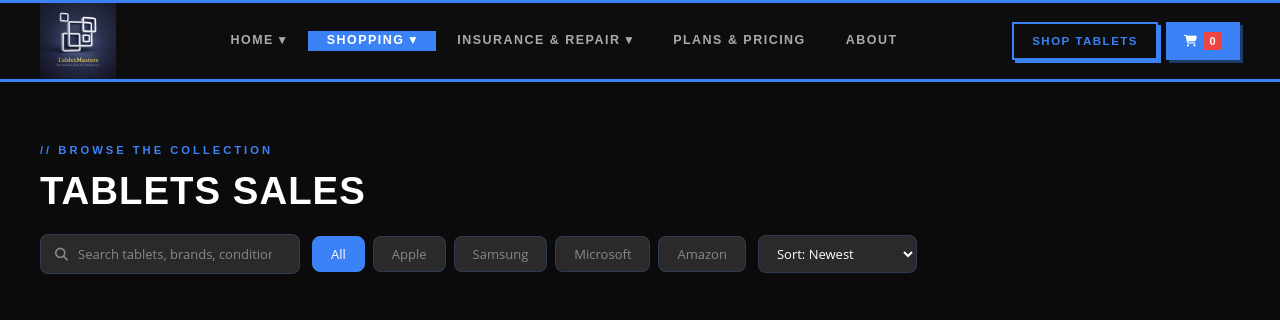
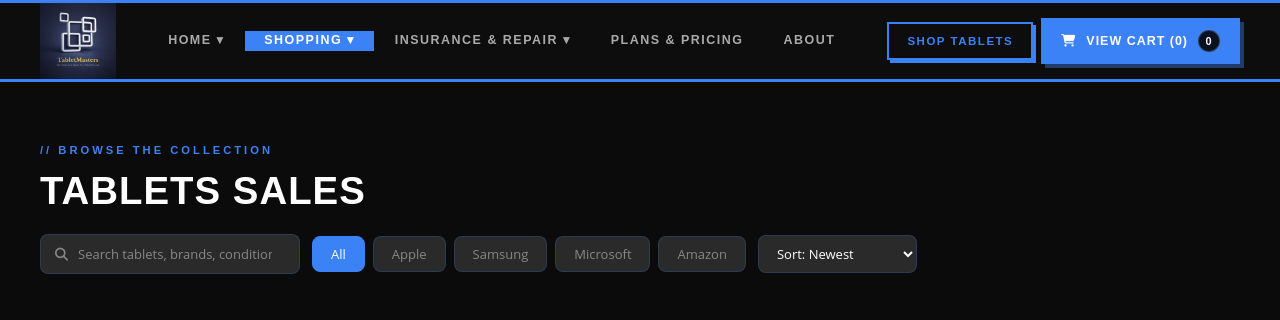
Before and after one commit to ShannenJael/TabletMasters, a PHP site: page /shop.php in a window 1280 px wide. Shown: the top 320 px of the page. Run offline with PHP 8.4, Linux system fonts and the light colour scheme.

Commit message:
Improve cart visibility and discovery

```diff
--- a/assets/css/style.css
+++ b/assets/css/style.css
@@ -228,20 +228,20 @@ body {
   display:        inline-flex;
   align-items:    center;
   justify-content:center;
-  gap:            6px;
+  gap:            10px;
   background:     var(--blue);
   color:          #fff;
   border:         2px solid var(--blue);
   border-radius:  0;
-  padding:        8px 16px;
+  padding:        10px 18px;
   font-family:    var(--display);
-  font-size:      0.72rem;
+  font-size:      0.78rem;
   font-weight:    700;
   letter-spacing: 1px;
   text-transform: uppercase;
   cursor:         pointer;
   transition:     background 0.15s, color 0.15s, box-shadow 0.15s;
-  box-shadow:     3px 3px 0 rgba(59,130,246,0.4);
+  box-shadow:     4px 4px 0 rgba(59,130,246,0.4);
 }
 .nav-cart:hover {
   background: transparent;
@@ -249,16 +249,23 @@ body {
   box-shadow: none;
 }
 
+.nav-cart-text {
+  white-space: nowrap;
+}
+
 .cart-badge {
-  background:     #EF4444;
-  border-radius:  0;
-  width:          18px;
-  height:         18px;
+  min-width:      22px;
+  height:         22px;
+  padding:        0 6px;
+  background:     #08111f;
+  border:         1px solid rgba(255,255,255,0.18);
+  border-radius:  999px;
   font-size:      11px;
   font-weight:    700;
   display:        inline-flex;
   align-items:    center;
   justify-content:center;
+  color:          #fff;
 }
 
 /* Mobile hamburger */
--- a/assets/js/main.js
+++ b/assets/js/main.js
@@ -1,9 +1,8 @@
-/* ── TABLET MASTERS — main.js ── */
+/* Tablet Masters - main.js */
 
-// ── CART (localStorage) ──────────────────────────────────────────
 function getCart() {
   try { return JSON.parse(localStorage.getItem('tm_cart') || '[]'); }
-  catch(e) { return []; }
+  catch (e) { return []; }
 }
 
 function saveCart(cart) {
@@ -12,50 +11,82 @@ function saveCart(cart) {
 
 function addToCart(product) {
   var cart = getCart();
-  var existing = cart.find(function(i){ return i.id === product.id; });
+  var existing = cart.find(function(item) { return item.id === product.id; });
+
   if (existing) {
     existing.qty += 1;
   } else {
-    cart.push({ id: product.id, name: product.name, brand: product.brand, price: product.price, emoji: product.emoji, qty: 1 });
+    cart.push({
+      id: product.id,
+      name: product.name,
+      brand: product.brand,
+      price: product.price,
+      emoji: product.emoji,
+      qty: 1
+    });
   }
+
   saveCart(cart);
   updateCartBadge();
   renderCartItems();
-  showToast('✓ ' + product.name + ' added to cart');
+  showToast(product.name + ' added to cart.', 'View Cart', openCart);
+
+  if (!sessionStorage.getItem('tm_cart_guided_opened')) {
+    sessionStorage.setItem('tm_cart_guided_opened', '1');
+    openCart();
+  }
 }
 
 function adjustQty(id, delta) {
   var cart = getCart();
-  cart = cart.map(function(i){
-    if (i.id === id) return Object.assign({}, i, { qty: i.qty + delta });
-    return i;
-  }).filter(function(i){ return i.qty > 0; });
+  cart = cart.map(function(item) {
+    if (item.id === id) return Object.assign({}, item, { qty: item.qty + delta });
+    return item;
+  }).filter(function(item) {
+    return item.qty > 0;
+  });
+
   saveCart(cart);
   updateCartBadge();
   renderCartItems();
 }
 
 function removeItem(id) {
-  var cart = getCart().filter(function(i){ return i.id !== id; });
+  var cart = getCart().filter(function(item) { return item.id !== id; });
   saveCart(cart);
   updateCartBadge();
   renderCartItems();
 }
 
 function updateCartBadge() {
-  var cart  = getCart();
-  var count = cart.reduce(function(s, i){ return s + i.qty; }, 0);
+  var cart = getCart();
+  var count = cart.reduce(function(sum, item) { return sum + item.qty; }, 0);
+  var total = cart.reduce(function(sum, item) { return sum + item.price * item.qty; }, 0);
+
   var badge = document.getElementById('cart-badge');
   if (badge) badge.textContent = count;
+
+  var buttonLabel = document.getElementById('cart-button-label');
+  if (buttonLabel) buttonLabel.textContent = 'View Cart (' + count + ')';
+
+  var prompt = document.getElementById('cart-prompt');
+  if (prompt) prompt.hidden = count === 0;
+
+  var promptSummary = document.getElementById('cart-prompt-summary');
+  if (promptSummary) {
+    promptSummary.textContent = count === 1
+      ? '1 item | ' + fmtPrice(total)
+      : count + ' items | ' + fmtPrice(total);
+  }
 }
 
-function fmtPrice(p) {
-  return '$' + parseFloat(p).toFixed(2);
+function fmtPrice(price) {
+  return '$' + parseFloat(price).toFixed(2);
 }
 
 function renderCartItems() {
   var container = document.getElementById('cart-items');
-  var footer    = document.getElementById('cart-footer');
+  var footer = document.getElementById('cart-footer');
   if (!container) return;
 
   var cart = getCart();
@@ -63,10 +94,14 @@ function renderCartItems() {
   if (cart.length === 0) {
     container.innerHTML =
       '<div class="cart-empty">' +
-        '<div class="cart-empty-icon">🛒</div>' +
+        '<div class="cart-empty-icon">Cart</div>' +
         '<div>Your cart is empty</div>' +
       '</div>';
+
     if (footer) footer.style.display = 'none';
+
+    var emptyUpsell = document.getElementById('cart-upsell');
+    if (emptyUpsell) emptyUpsell.style.display = 'none';
     return;
   }
 
@@ -79,42 +114,43 @@ function renderCartItems() {
           '<div class="cart-item-name">' + escHtml(item.name) + '</div>' +
           '<div class="cart-item-price">' + fmtPrice(item.price) + '</div>' +
           '<div class="cart-item-qty">' +
-            '<button class="qty-btn" onclick="adjustQty(' + item.id + ', -1)">−</button>' +
+            '<button class="qty-btn" onclick="adjustQty(' + item.id + ', -1)">-</button>' +
             '<span class="qty-num">' + item.qty + '</span>' +
             '<button class="qty-btn" onclick="adjustQty(' + item.id + ', 1)">+</button>' +
           '</div>' +
         '</div>' +
-        '<button class="cart-remove" onclick="removeItem(' + item.id + ')">✕</button>' +
+        '<button class="cart-remove" onclick="removeItem(' + item.id + ')">x</button>' +
       '</div>';
   });
   container.innerHTML = html;
 
   if (footer) {
-    var total = cart.reduce(function(s, i){ return s + i.price * i.qty; }, 0);
+    var total = cart.reduce(function(sum, item) { return sum + item.price * item.qty; }, 0);
     footer.style.display = '';
     var totalEl = document.getElementById('cart-total');
-    if (totalEl) totalEl.textContent = '$' + total.toFixed(2);
+    if (totalEl) totalEl.textContent = fmtPrice(total);
   }
 
   var upsell = document.getElementById('cart-upsell');
-  if (upsell) upsell.style.display = cart.length > 0 ? '' : 'none';
+  if (upsell) upsell.style.display = '';
 }
 
 function escHtml(str) {
-  var d = document.createElement('div');
-  d.appendChild(document.createTextNode(str));
-  return d.innerHTML;
+  var div = document.createElement('div');
+  div.appendChild(document.createTextNode(str));
+  return div.innerHTML;
 }
 
-// ── STRIPE CHECKOUT ──────────────────────────────────────────────
 function stripeCheckout() {
   var cart = getCart();
   if (cart.length === 0) return;
 
   var btn = document.getElementById('checkout-btn');
-  if (btn) { btn.disabled = true; btn.textContent = 'Redirecting...'; }
+  if (btn) {
+    btn.disabled = true;
+    btn.textContent = 'Redirecting...';
+  }
 
-  // Submit as a standard form POST to avoid ModSecurity JSON blocking
   var form = document.createElement('form');
   form.method = 'POST';
   form.action = '/checkout.php';
@@ -123,10 +159,11 @@ function stripeCheckout() {
   var input = document.createElement('input');
   input.type = 'hidden';
   input.name = 'cart';
-  input.value = JSON.stringify(cart.map(function(i){ return { id: i.id, qty: i.qty }; }));
+  input.value = JSON.stringify(cart.map(function(item) {
+    return { id: item.id, qty: item.qty };
+  }));
   form.appendChild(input);
 
-  // Include selected insurance plan
   var planInput = document.createElement('input');
   planInput.type = 'hidden';
   planInput.name = 'insurance_plan';
@@ -138,7 +175,6 @@ function stripeCheckout() {
   form.submit();
 }
 
-// ── CART DRAWER ──────────────────────────────────────────────────
 function openCart() {
   renderCartItems();
   document.getElementById('cart-drawer').classList.add('open');
@@ -152,27 +188,43 @@ function closeCart() {
   document.body.style.overflow = '';
 }
 
-// ── TOAST ────────────────────────────────────────────────────────
 var toastTimer = null;
-function showToast(msg) {
+function showToast(message, actionLabel, actionHandler) {
   var toast = document.getElementById('toast');
   if (!toast) return;
-  toast.textContent = msg;
+
+  toast.innerHTML = '';
+
+  var text = document.createElement('span');
+  text.className = 'toast-message';
+  text.textContent = message;
+  toast.appendChild(text);
+
+  if (actionLabel && typeof actionHandler === 'function') {
+    var action = document.createElement('button');
+    action.type = 'button';
+    action.className = 'toast-action';
+    action.textContent = actionLabel;
+    action.addEventListener('click', function() {
+      actionHandler();
+      toast.classList.remove('visible');
+    });
+    toast.appendChild(action);
+  }
+
   toast.classList.add('visible');
   clearTimeout(toastTimer);
-  toastTimer = setTimeout(function(){
+  toastTimer = setTimeout(function() {
     toast.classList.remove('visible');
   }, 2800);
 }
 
-// ── BRAND FILTER (shop page) ─────────────────────────────────────
 function filterBrand(brand) {
   if (typeof window.TM_ACTIVE_BRAND !== 'undefined') {
     window.TM_ACTIVE_BRAND = brand;
   }
 
-  // Update active tab
-  document.querySelectorAll('.brand-tab').forEach(function(btn){
+  document.querySelectorAll('.brand-tab').forEach(function(btn) {
     btn.classList.toggle('active', btn.dataset.brand === brand);
   });
 
@@ -181,8 +233,7 @@ function filterBrand(brand) {
     return;
   }
 
-  // Fallback for pages that only use brand filtering
-  document.querySelectorAll('.product-card[data-brand]').forEach(function(card){
+  document.querySelectorAll('.product-card[data-brand]').forEach(function(card) {
     var show = brand === 'All' || card.dataset.brand === brand;
     card.style.display = show ? '' : 'none';
   });
@@ -193,21 +244,20 @@ function getInitialShopBrand() {
   var brand = params.get('brand');
   if (!brand) return 'All';
 
-  var isValid = Array.from(document.querySelectorAll('.brand-tab')).some(function(btn){
+  var isValid = Array.from(document.querySelectorAll('.brand-tab')).some(function(btn) {
     return btn.dataset.brand === brand;
   });
 
   return isValid ? brand : 'All';
 }
 
-// ── VIDEO PLAY/PAUSE ──────────────────────────────────────────────
 function initVideo() {
-  var video   = document.getElementById('hero-video');
+  var video = document.getElementById('hero-video');
   var playBtn = document.getElementById('video-play-btn');
   if (!video || !playBtn) return;
 
   function updateBtn() {
-    playBtn.textContent = video.paused ? '▶' : '⏸';
+    playBtn.textContent = video.paused ? 'Play' : 'Pause';
     if (!video.paused) {
       playBtn.classList.add('hidden');
     }
@@ -215,56 +265,53 @@ function initVideo() {
 
   var wrapper = video.closest('.video-wrapper');
   if (wrapper) {
-    wrapper.addEventListener('mouseenter', function(){
+    wrapper.addEventListener('mouseenter', function() {
       playBtn.classList.remove('hidden');
     });
-    wrapper.addEventListener('mouseleave', function(){
+    wrapper.addEventListener('mouseleave', function() {
       if (!video.paused) playBtn.classList.add('hidden');
     });
   }
 
-  playBtn.addEventListener('click', function(){
-    if (video.paused) { video.play(); }
-    else              { video.pause(); }
+  playBtn.addEventListener('click', function() {
+    if (video.paused) video.play();
+    else video.pause();
   });
 
-  video.addEventListener('play',  updateBtn);
+  video.addEventListener('play', updateBtn);
   video.addEventListener('pause', updateBtn);
-  video.addEventListener('ended', function(){ playBtn.classList.remove('hidden'); playBtn.textContent = '▶'; });
+  video.addEventListener('ended', function() {
+    playBtn.classList.remove('hidden');
+    playBtn.textContent = 'Play';
+  });
 }
 
-// ── MOBILE NAV ───────────────────────────────────────────────────
 function toggleMobileNav() {
   var nav = document.getElementById('mobile-nav');
   if (nav) nav.classList.toggle('open');
 }
 
-// ── REPAIR FORM (insurance page) ─────────────────────────────────
 function initRepairForm() {
   var form = document.getElementById('repair-form');
   if (!form) return;
 
-  // Smooth scroll to form when "Book a Repair" is clicked
   var bookBtn = document.getElementById('book-btn');
   if (bookBtn) {
-    bookBtn.addEventListener('click', function(e){
+    bookBtn.addEventListener('click', function(e) {
       e.preventDefault();
       document.getElementById('book-form').scrollIntoView({ behavior: 'smooth' });
     });
   }
 }
 
-// ── INIT ─────────────────────────────────────────────────────────
-document.addEventListener('DOMContentLoaded', function(){
+document.addEventListener('DOMContentLoaded', function() {
   updateCartBadge();
   initVideo();
   initRepairForm();
 
-  // Close cart on overlay click
   var overlay = document.getElementById('cart-overlay');
   if (overlay) overlay.addEventListener('click', closeCart);
 
-  // Default brand filter to the requested URL brand when present
   if (document.querySelector('.brand-tab')) {
     filterBrand(getInitialShopBrand());
   }
--- a/includes/footer.php
+++ b/includes/footer.php
@@ -112,6 +112,6 @@
 </div>
 
 <!-- Toast -->
-<div class="toast" id="toast"></div>
+<div class="toast" id="toast" role="status" aria-live="polite"></div>
 
 <script src="assets/js/main.js"></script>
--- a/includes/nav.php
+++ b/includes/nav.php
@@ -56,8 +56,10 @@ $nav = [
 
   <div class="nav-right">
     <a class="nav-btn-outline" href="shop.php">Shop Tablets</a>
-    <button class="nav-cart" onclick="openCart()">
-      <i class="fas fa-shopping-cart"></i> <span class="cart-badge" id="cart-badge">0</span>
+    <button class="nav-cart" onclick="openCart()" aria-label="View cart">
+      <i class="fas fa-shopping-cart"></i>
+      <span class="nav-cart-text" id="cart-button-label">View Cart (0)</span>
+      <span class="cart-badge" id="cart-badge">0</span>
     </button>
     <button class="nav-hamburger" onclick="toggleMobileNav()" aria-label="Menu">
       <i class="fas fa-bars"></i>
--- a/shop.php
+++ b/shop.php
@@ -213,6 +213,14 @@ function conditionClass($condition) {
   <div class="shop-empty-state" id="shop-empty-state" hidden>No products match your search.</div>
 </div>
 
+<div class="cart-prompt" id="cart-prompt" hidden>
+  <div class="cart-prompt-copy">
+    <div class="cart-prompt-label">Your Cart Is Ready</div>
+    <div class="cart-prompt-summary" id="cart-prompt-summary">0 items in cart</div>
+  </div>
+  <button class="btn-primary cart-prompt-btn" type="button" onclick="openCart()">View Cart</button>
+</div>
+
 <!-- Quick View Modal -->
 <div class="modal-overlay" id="qv-overlay" onclick="if(event.target===this)closeQuickView()">
   <div class="quick-view-modal" id="qv-modal">
```
Also changed, not shown: other parts of assets/css/style.css (+75 -4 lines).
